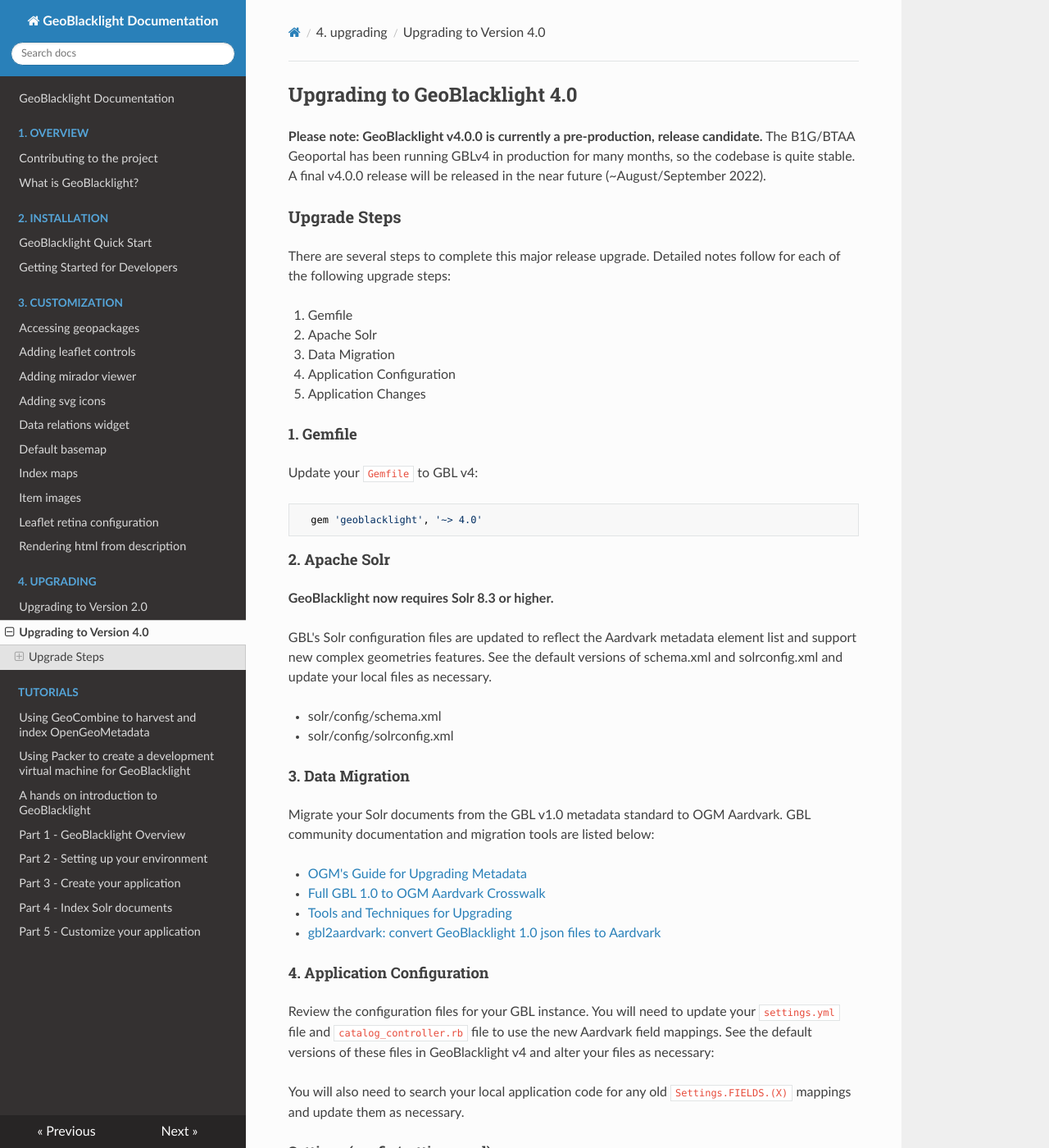
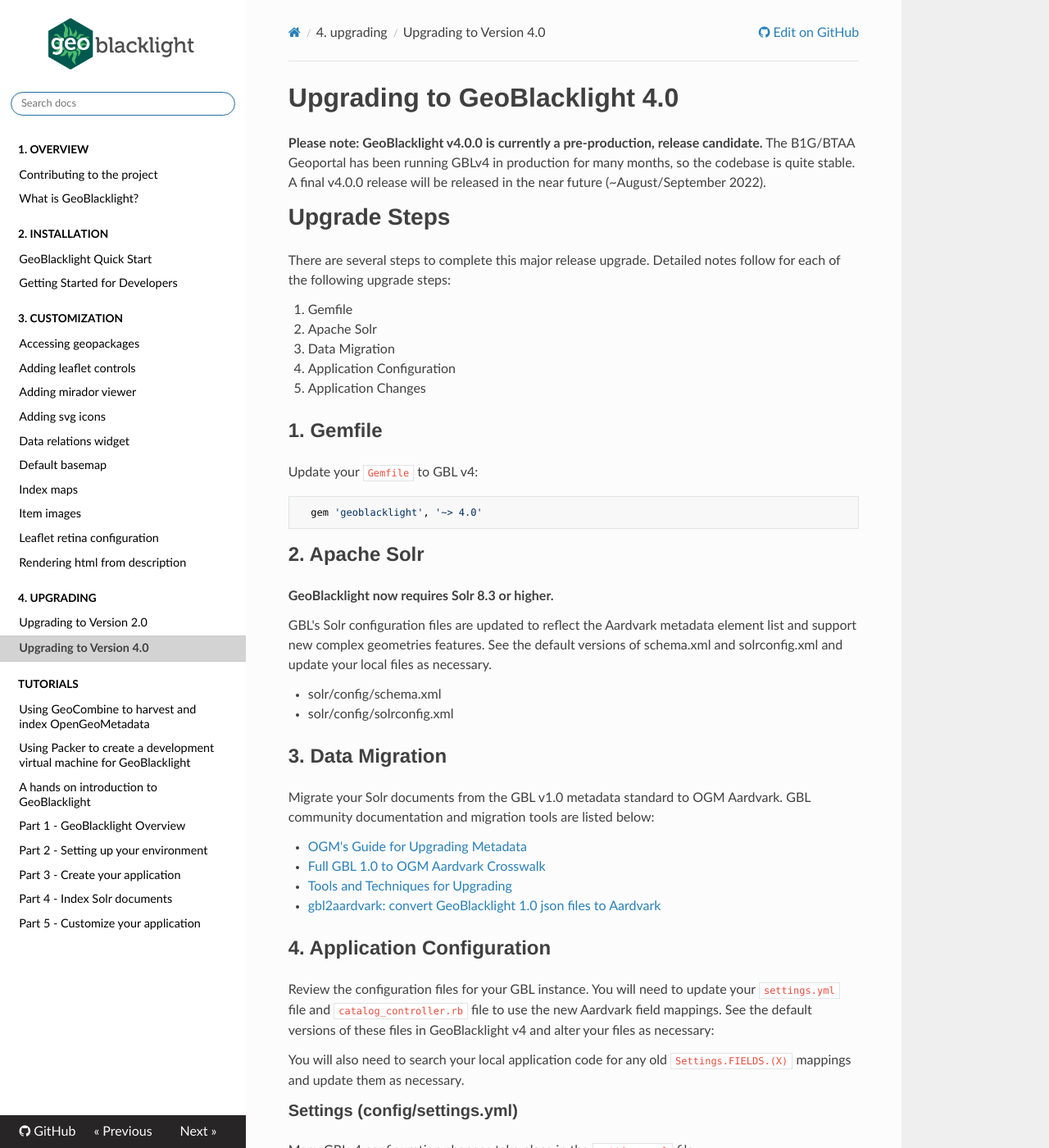
Before and after one commit to geoblacklight/docs-archive, an MkDocs documentation site: the page built from docs/4. upgrading/Upgrading-to-Version_4.0.md, in a window 1280 px wide and 1400 px high. Shown: the whole window at 82% size. Built offline with MkDocs 1.6.1, drawn with Linux system fonts in a browser that asks for light colours; nearby versions of some CDN libraries.

Commit message:
alter theme to match main site

```diff
--- /dev/null
+++ b/docs/extra.css
@@ -0,0 +1,58 @@
+h1,
+h2,
+h3,
+h4,
+h5,
+h6 {
+  font-family: "Helvetica Neue", Helvetica, Roboto, Arial, sans-serif;
+  line-height: 1.25;
+  text-rendering: optimizeLegibility; }
+
+h1 {
+  font-size: 2.25em; }
+
+h2 {
+  font-size: 2em; }
+
+h3 {
+  font-size: 1.75em; }
+
+h4 {
+  font-size: 1.5em; }
+
+h5 {
+  font-size: 1.25em; }
+
+h6 {
+  font-size: 1em; }
+
+p {
+  margin: 0 0 0.75em; }
+
+/*
+a:active {
+background-color:#D3D3D3;
+}
+ */
+
+.wy-side-nav-search, .wy-nav-side, .wy-menu wy-menu-vertical, .wy-menu-vertical header, .wy-menu-vertical p.caption {
+    background-color: #ffffff;
+    color:#000;
+}
+
+.wy-menu-vertical a {
+color: #000;
+}
+
+.wy-menu-vertical a:hover {
+    color:#fff
+}
+
+.wy-menu-vertical a:active {
+   background-color: #D3D3D3;
+   color: #000
+}
+
+.wy-menu-vertical li.current>a, .wy-menu-vertical li.on a {
+    background-color: #D3D3D3;
+}
--- a/mkdocs.yml
+++ b/mkdocs.yml
@@ -1,2 +1,13 @@
 site_name: GeoBlacklight Documentation
-theme: readthedocs
+site_url: https://geoblacklight.org/docs
+repo_url: https://github.com/geoblacklight/docs
+theme:
+     name: readthedocs
+     logo: img/geoblacklight-logo-small@2x.png
+     extra_css: docs/extra.css
+     highlightjs: true
+     titles_only: true
+     include_homepage_in_sidebar: false
+
+extra_css:
+  - extra.css
```
